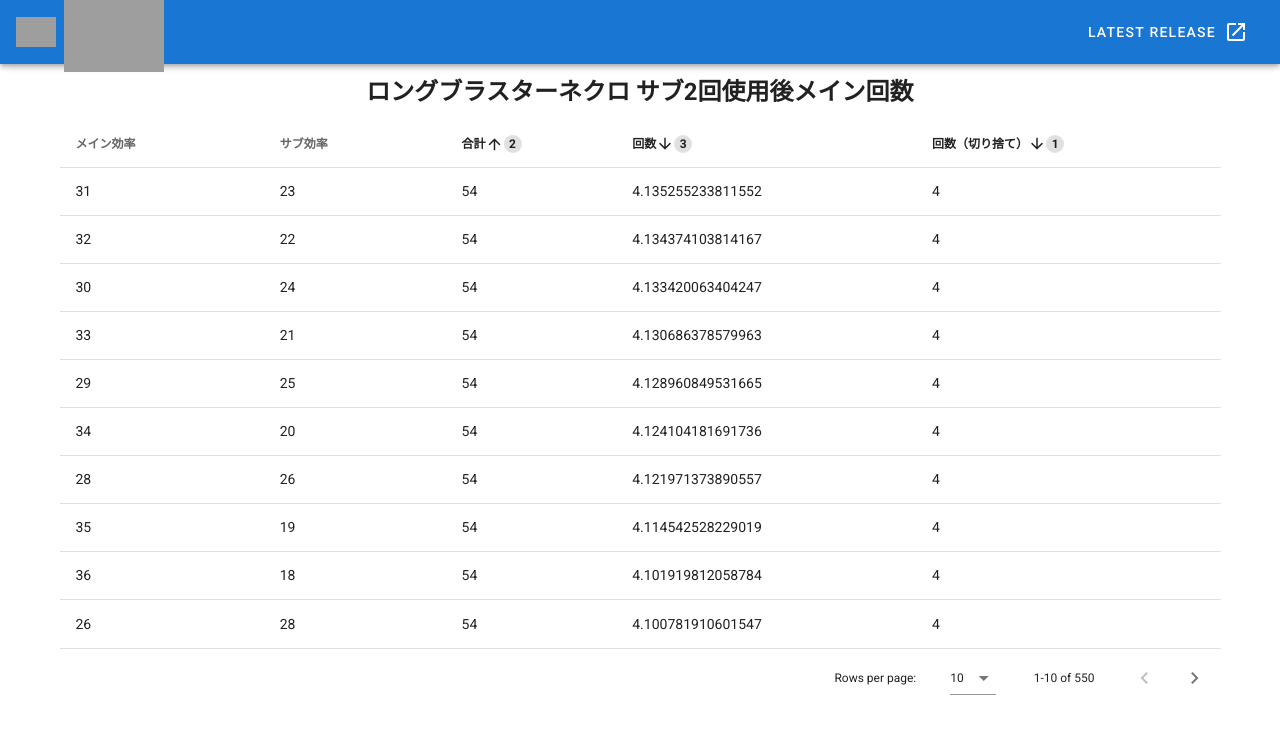
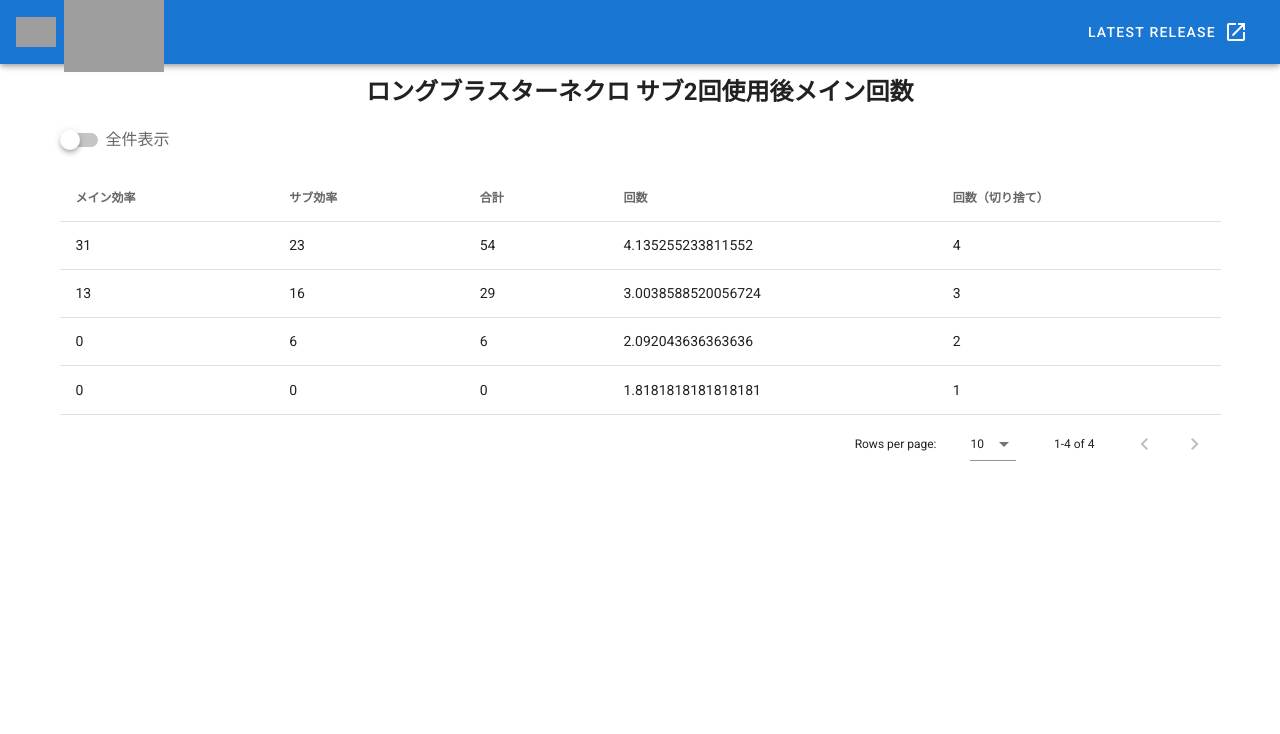
Before and after one commit to nakario/splatoon-best-gear, a Vue app: page / in a window 1280 px wide. Shown: the top 734 px of the page. Built offline with nearby package versions, Linux system fonts and the light colour scheme; grey boxes are pictures that could not be loaded.

Commit message:
Show only best combinations

```diff
--- a/src/components/Table.vue
+++ b/src/components/Table.vue
@@ -5,13 +5,8 @@
         <h2 class="headline font-weight-bold mb-3">
           ロングブラスターネクロ サブ2回使用後メイン回数
         </h2>
-        <v-data-table
-          :headers="headers"
-          :items="values"
-          :sort-by="['repeatFloor', 'sum', 'repeat']"
-          :sort-desc="[true, false, true]"
-          multi-sort
-        ></v-data-table>
+        <v-switch v-model="showAll" label="全件表示"></v-switch>
+        <v-data-table :headers="headers" :items="filtered"></v-data-table>
       </v-col>
     </v-row>
   </v-container>
@@ -22,10 +17,20 @@ import Vue from "vue";
 import { mainInkUsePercentage, subInkUsePercentage } from "@/system";
 import { combinations } from "@/combinations";
 
+interface ColumnItem {
+  main: number;
+  sub: number;
+  sum: number;
+  repeat: number;
+  repeatFloor: number;
+  best: boolean;
+}
+
 export default Vue.extend({
   name: "Table",
 
   data: () => ({
+    showAll: false,
     headers: [
       {
         text: "メイン効率",
@@ -49,22 +54,50 @@ export default Vue.extend({
       }
     ],
     values: (() => {
-      const vs = [];
+      const vs: ColumnItem[] = [];
       for (const p of combinations()) {
         let ink = 100;
         const subUsed = subInkUsePercentage(40, p.sub, 4) * 2;
         ink -= subUsed;
         const repeat = ink / mainInkUsePercentage(11, p.main, 2);
+        const repeatFloor = Math.floor(repeat);
         vs.push({
           main: p.main,
           sub: p.sub,
           sum: p.main + p.sub,
           repeat: repeat,
-          repeatFloor: Math.floor(repeat)
+          repeatFloor: repeatFloor,
+          best: false
         });
+      }
+      vs.sort((a: ColumnItem, b: ColumnItem): number => {
+        if (a.repeatFloor > b.repeatFloor) return -1;
+        if (a.repeatFloor < b.repeatFloor) return 1;
+        if (a.sum < b.sum) return -1;
+        if (a.sum > b.sum) return 1;
+        if (a.repeat > b.repeat) return -1;
+        if (a.repeat < b.repeat) return 1;
+        if (a.main < b.main) return -1;
+        if (a.main > b.main) return 1;
+        if (a.sub < b.sub) return -1;
+        if (a.sub > b.sub) return 1;
+        return 0;
+      });
+      let best = undefined;
+      for (let i = 0; i < vs.length; i++) {
+        if (best != vs[i].repeatFloor) {
+          console.log(i, best, vs[i].repeatFloor);
+          best = vs[i].repeatFloor;
+          vs[i].best = true;
+        }
       }
       return vs;
     })()
-  })
+  }),
+  computed: {
+    filtered: function() {
+      return this.showAll ? this.values : this.values.filter(v => v.best);
+    }
+  }
 });
 </script>
```
